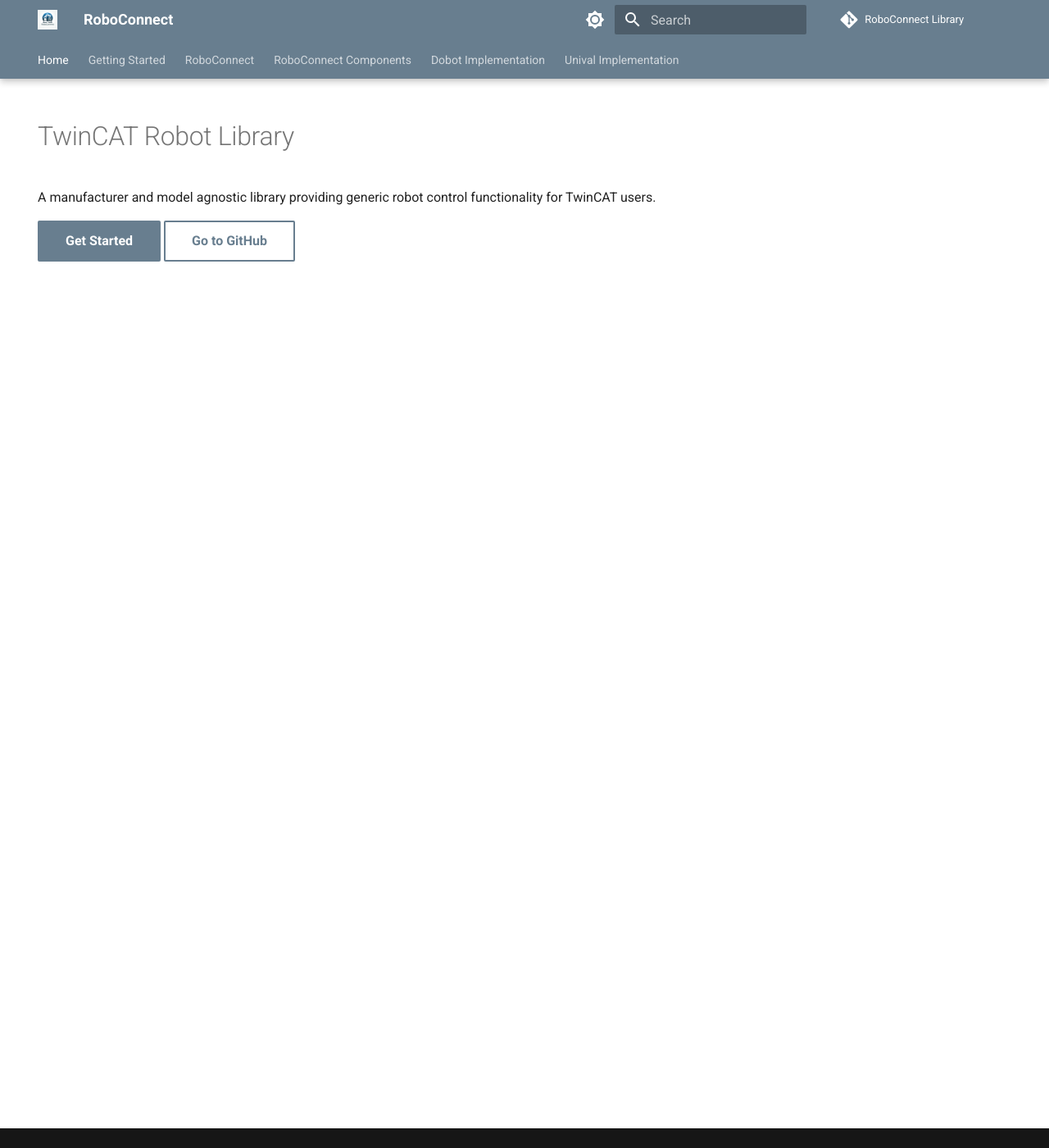
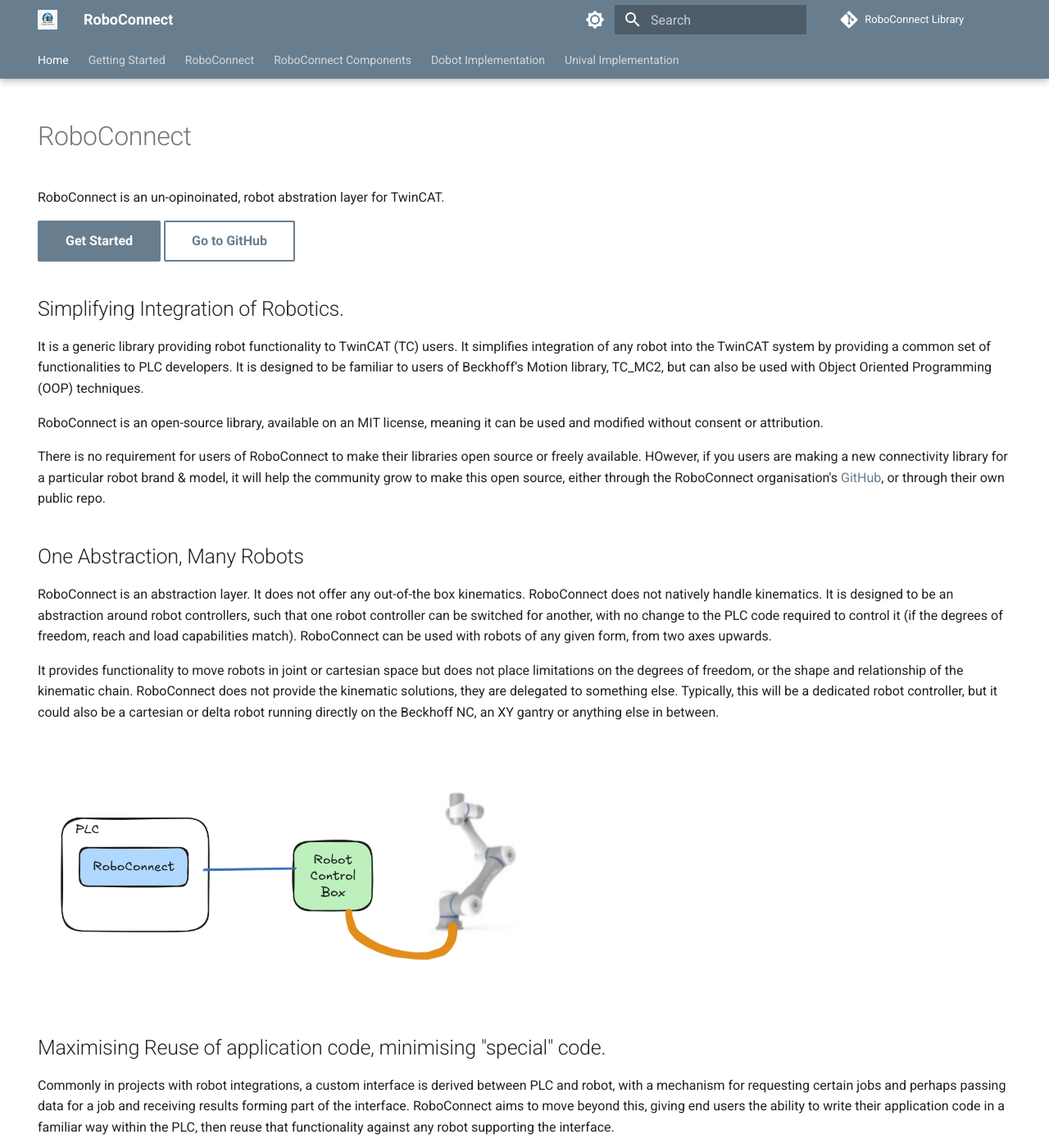
Before and after one commit to Plc-RoboConnect/RoboConnect, an MkDocs documentation site: the page built from docs/robo_connect_mkdocs/docs/index.md, in a window 1280 px wide and 1400 px high. Shown: the whole window at 82% size. Built offline with MkDocs 1.6.1 and Material for MkDocs 9.7.7, drawn with Linux system fonts in a browser that asks for light colours; comment, search, counter and statistics services are not loaded; some of the changed text lies outside the part shown.

Commit message:
updates docs

```diff
--- a/docs/robo_connect_mkdocs/docs/index.md
+++ b/docs/robo_connect_mkdocs/docs/index.md
@@ -4,8 +4,41 @@
   - toc
 ---
 
-# TwinCAT Robot Library
+# RoboConnect
 
-A manufacturer and model agnostic library providing generic robot control functionality for TwinCAT users.
+RoboConnect is an un-opinoinated, robot abstration layer for TwinCAT.
 
 [Get Started ](getting_started.md){ .md-button .md-button--primary } [Go to GitHub ](https://github.com/plc-roboconnect){ .md-button }
+
+## Simplifying Integration of Robotics.
+It is a generic library providing robot functionality to TwinCAT (TC) users. It simplifies integration of any robot into the TwinCAT system by providing a common set of functionalities to PLC developers. It is designed to be familiar to users of Beckhoff’s Motion library, TC_MC2, but can also be used with Object Oriented Programming (OOP) techniques.
+
+RoboConnect is an open-source library, available on an MIT license, meaning it can be used and modified without consent or attribution.
+
+There is no requirement for users of RoboConnect to make their libraries open source or freely available. HOwever, if you users are making a new connectivity library for a particular robot brand & model, it will help the community grow to make this open source, either through the RoboConnect organisation's [GitHub](https://github.com/plc-roboconnect), or through their own public repo.
+
+##	One Abstraction, Many Robots
+RoboConnect is an abstraction layer. It does not offer any out-of-the box kinematics. RoboConnect does not natively handle kinematics. It is designed to be an abstraction around robot controllers, such that one robot controller can be switched for another, with no change to the PLC code required to control it (if the degrees of freedom, reach and load capabilities match).
+RoboConnect can be used with robots of any given form, from two axes upwards.
+
+It provides functionality to move robots in joint or cartesian space but does not place limitations on the degrees of freedom, or the shape and relationship of the kinematic chain. RoboConnect does not provide the kinematic solutions, they are delegated to something else. Typically, this will be a dedicated robot controller, but it could also be a cartesian or delta robot running directly on the Beckhoff NC, an XY gantry or anything else in between.
+
+![robo connect to dobot](images/roboconnect-dobot-connection.png){ width="600"}
+
+## Maximising Reuse of application code, minimising "special" code.
+Commonly in projects with robot integrations, a custom interface is derived between PLC and robot, with a mechanism for requesting certain jobs and perhaps passing data for a job and receiving results forming part of the interface. RoboConnect aims to move beyond this, giving end users the ability to write their application code in a familiar way within the PLC, then reuse that functionality against any robot supporting the interface.
+
+![one application, any robot](images/roboconnect-multi-robots.png){width = "600"}
+
+## Challenges with Diverse Robot APIs:
+-	Varied Commands & Protocols: Necessitates constant adaptation, increasing the learning curve.
+-	Increased Development Time: Each unique API extends the timeline for integration and deployment.
+-	Complex Maintenance: Independent API evolutions complicate updates and system maintenance.
+-	Integration Difficulties: Makes it challenging to integrate and manage multiple robotic systems.
+
+##	Benefits of a Common Interface:
+-	Uniform Command Set: Simplifies development with standardised interactions.
+-	Code Reusability & Maintenance: Reduces repetitive coding and simplifies updates.
+-	Accelerated Deployment: Streamlines the integration process, shortening development cycles.
+-	Enhanced Scalability: Facilitates simplified addition and integration of new robots.
+-	Focus on Innovation: Frees resources to improve and innovate on robotic functionalities.
```
Also changed, not shown: docs/robo_connect_mkdocs/docs/images/getting_started.md (renamed from docs/robo_connect_mkdocs/docs/getting_started.md), docs/robo_connect_mkdocs/docs/images/roboConnect-Dobot.excalidraw.png (added), docs/robo_connect_mkdocs/docs/images/roboconnect-dobot-connection.png (added), docs/robo_connect_mkdocs/docs/images/roboconnect-multi-robots.png (added), docs/robo_connect_mkdocs/docs/logo/robot 1.png, 2 other files.
